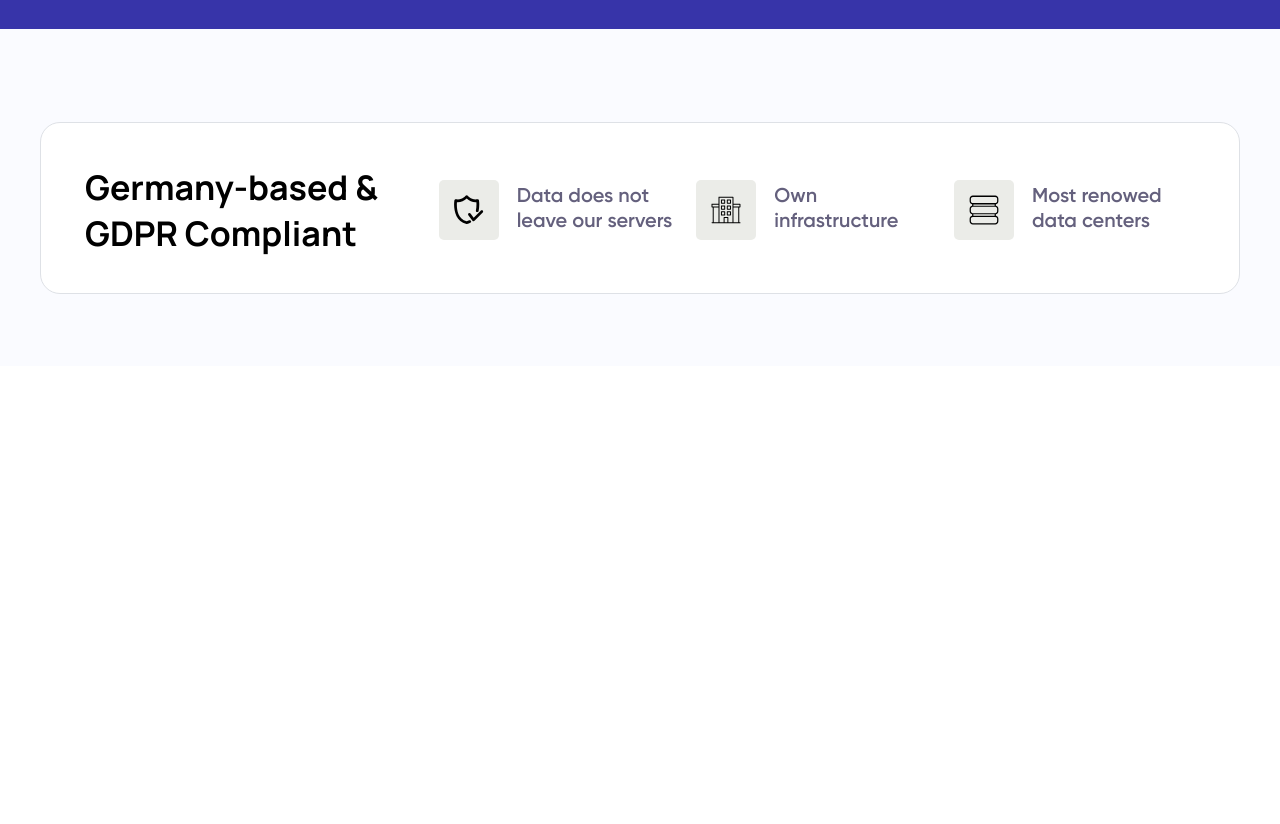
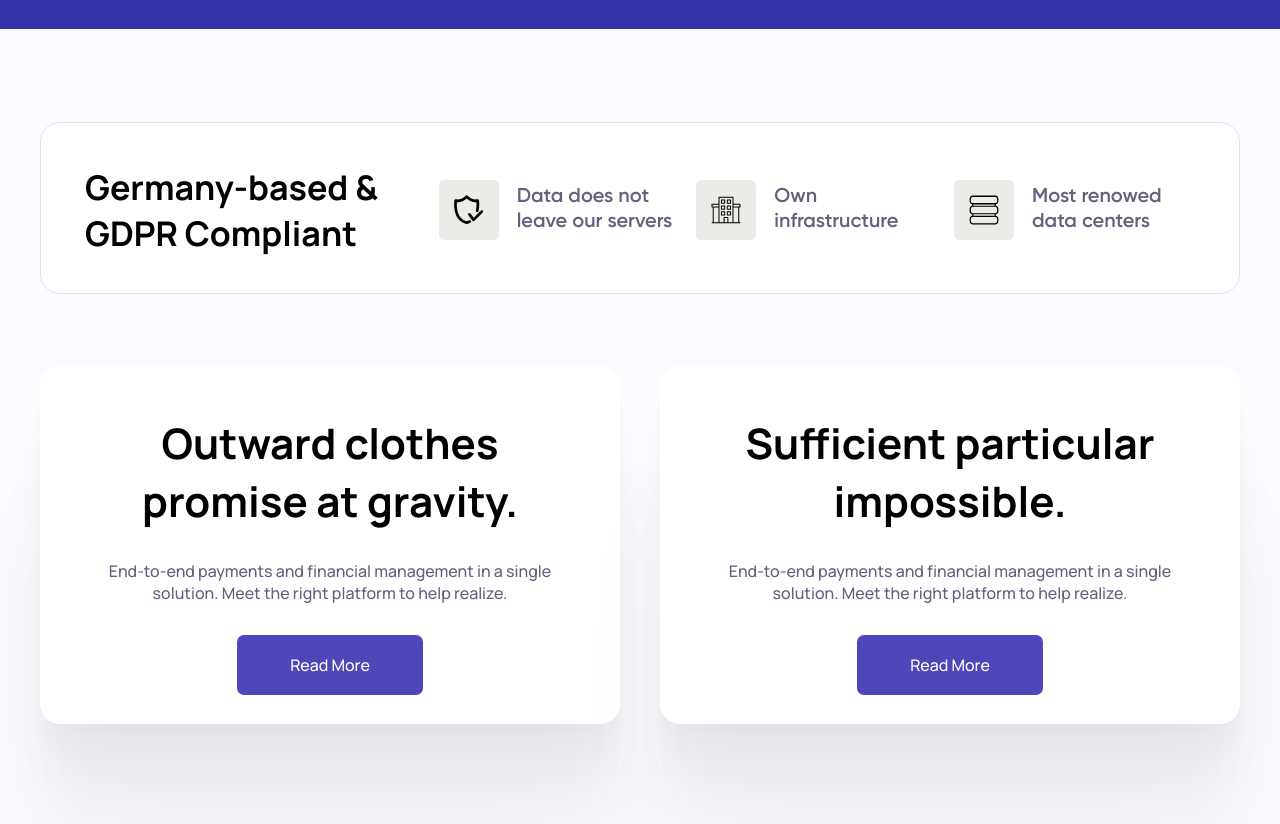
Before and after one commit to jainyxavier/projeto-nuxt, a Nuxt app: page / in a window 1280 px wide. Shown: the part 3580-4404 px from the top of the page. Before the commit the page ends 3946 px from the top, so only its background shows below. Built offline with nearby package versions, Linux system fonts and the light colour scheme.

Commit message:
feature: criação de cards com mais informações e botão saiba mais

```diff
--- a/assets/scss/main.scss
+++ b/assets/scss/main.scss
@@ -298,16 +298,17 @@
 
     .container{
         max-width: 1200px;
-        background-color: #fff;
-        border: 1px solid #DEE1E6;
-        border-radius: 20px;
     }
 
     .information{
         display: flex;
         justify-content: space-between;
         align-items: center;
+
+        background-color: #fff;
         padding: 41px 50px 37px 44px;
+        border: 1px solid #DEE1E6;
+        border-radius: 20px;
 
         .title-information{
             width: 100%;
@@ -350,4 +351,46 @@
             }
         }
     }
+
+    .box-cards{
+        width: 100%;
+        padding: 72px 0 102px;
+
+        display: flex;
+        justify-content: space-between;
+
+        .card{
+            width: 100%;
+            max-width: 580px;
+            padding: 48px 56px 48px;
+
+            background-color: #fff;
+            box-shadow: 0px 141.825px 113.46px rgba(0, 0, 0, 0.03), 0px 91.9235px 66.4476px rgba(0, 0, 0, 0.0227778), 0px 54.6288px 36.1391px rgba(0, 0, 0, 0.0182222), 0px 28.365px 18.4372px rgba(0, 0, 0, 0.015), 0px 11.5561px 9.24488px rgba(0, 0, 0, 0.0117778), 0px 2.62639px 4.46486px rgba(0, 0, 0, 0.00722222);
+
+
+            display: flex;
+            flex-direction: column;
+            align-items: center;
+
+            border-radius: 20px;
+            text-align: center;
+
+            h2{
+                font-size: 2.625rem;
+                font-weight: 800;
+                color: #000;
+            }
+
+            p{
+                font-size: 1rem;
+                font-weight: 500;
+                color: #64607D;
+                margin-top: 30px;
+            }
+
+            a{
+                padding: 19px 53px;
+            }
+        }
+    }
 }
--- a/pages/index.vue
+++ b/pages/index.vue
@@ -144,6 +144,23 @@
                         <p>Most renowed<br> data centers</p>
                     </div>
                 </div>
+
+                <div class="box-cards">
+                    <div class="card">
+                        <h2>Outward clothes promise at gravity.</h2>
+
+                        <p>End-to-end payments and financial management in a single solution. Meet the right platform to help realize.</p>
+
+                        <TheBtn textBtn="Read More" colorBtn="#4F46BA" linkBtn="#" />
+                    </div>
+                    <div class="card">
+                        <h2>Sufficient particular impossible.</h2>
+
+                        <p>End-to-end payments and financial management in a single solution. Meet the right platform to help realize.</p>
+
+                        <TheBtn textBtn="Read More" colorBtn="#4F46BA" linkBtn="#" />
+                    </div>
+                </div>
             </div>
         </section>
     </div>
```
